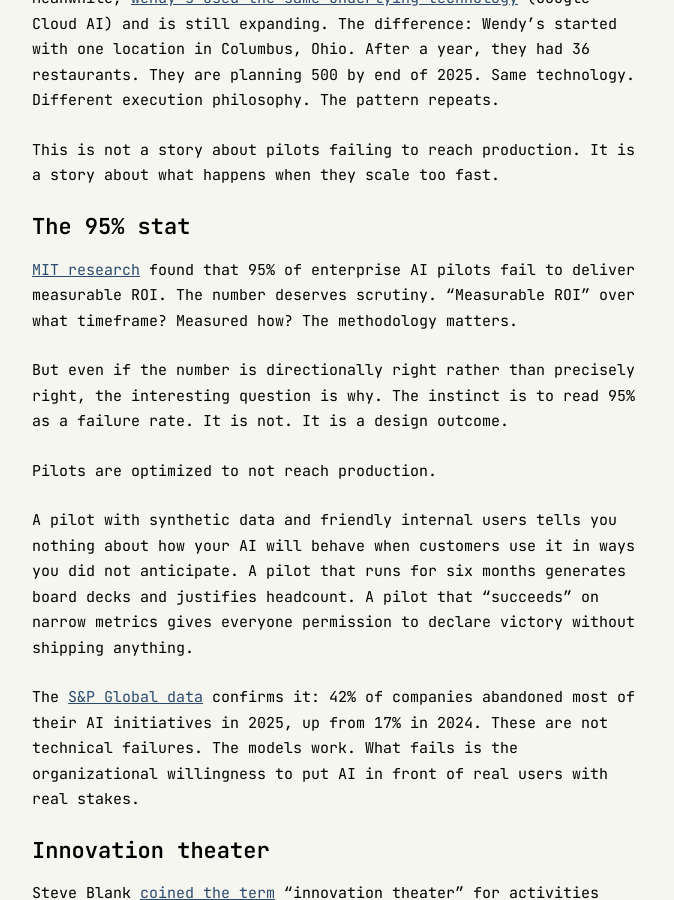
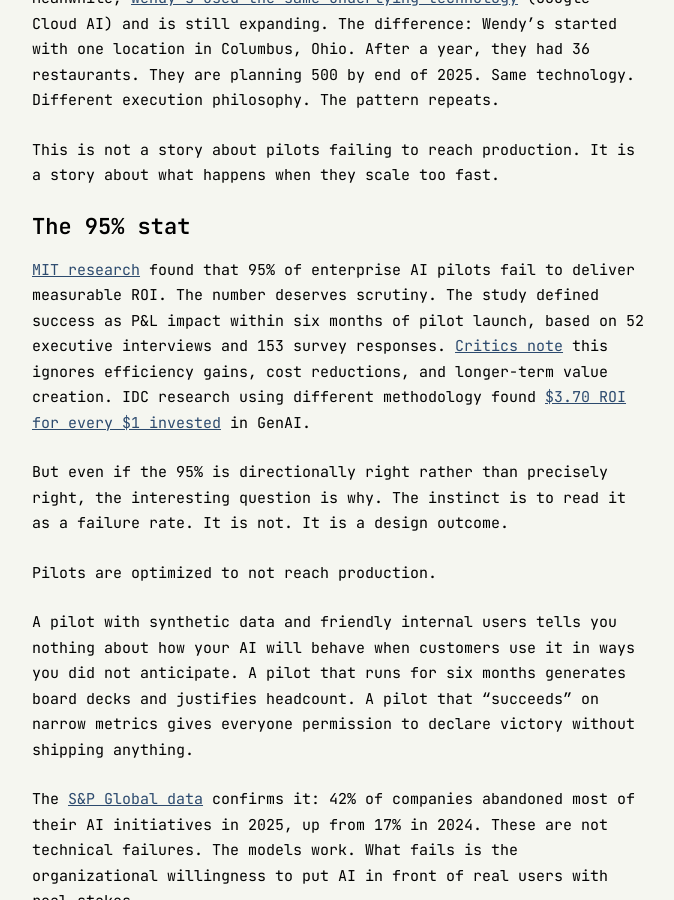
Before and after one commit to ashita-ai/ashita-ai.github.io, a Jekyll site: the page built from _posts/2026-01-22-the-ai-pilot-graveyard.md, in a window 1280 px wide and 900 px high, scrolled down 783 px. Shown: the whole window, without its empty margins (302-976 px from the left). Built offline with Jekyll 4.4.1, drawn with Linux system fonts in a browser that asks for light colours.

Commit message:
Strengthen citations: add methodology caveats, fix attributions, add nuance
- The Trust Gap: Add full DORA breakdown (24% high trust, 49% "somewhat")
- The AI Pilot Graveyard: Add MIT methodology caveats (52 interviews, 6-month window) and IDC counter-research ($3.70 ROI)
- The Incentive Problem: Replace vague "80% failure" with specific IBM Watson data (73% concordance at Manipal, $62M at MD Anderson)
- The Build Is Not the Hard Part: Add methodology note for MIT 67% vendor stat
- The Hollow Codebase: Separate Stanford study from Workplace Intelligence survey attribution

```diff
--- a/_posts/2026-01-22-the-ai-pilot-graveyard.md
+++ b/_posts/2026-01-22-the-ai-pilot-graveyard.md
@@ -16,9 +16,9 @@
 
 ## The 95% stat
 
-[MIT research](https://fortune.com/2025/08/18/mit-report-95-percent-generative-ai-pilots-at-companies-failing-cfo/) found that 95% of enterprise AI pilots fail to deliver measurable ROI. The number deserves scrutiny. "Measurable ROI" over what timeframe? Measured how? The methodology matters.
+[MIT research](https://fortune.com/2025/08/18/mit-report-95-percent-generative-ai-pilots-at-companies-failing-cfo/) found that 95% of enterprise AI pilots fail to deliver measurable ROI. The number deserves scrutiny. The study defined success as P&L impact within six months of pilot launch, based on 52 executive interviews and 153 survey responses. [Critics note](https://www.marketingaiinstitute.com/blog/mit-study-ai-pilots) this ignores efficiency gains, cost reductions, and longer-term value creation. IDC research using different methodology found [$3.70 ROI for every $1 invested](https://www.idc.com/getdoc.jsp?containerId=prUS51765424) in GenAI.
 
-But even if the number is directionally right rather than precisely right, the interesting question is why. The instinct is to read 95% as a failure rate. It is not. It is a design outcome.
+But even if the 95% is directionally right rather than precisely right, the interesting question is why. The instinct is to read it as a failure rate. It is not. It is a design outcome.
 
 Pilots are optimized to not reach production.
 
```
Also changed, not shown: _posts/2026-01-27-the-trust-gap.md (+2 -2 lines), _posts/2026-02-05-the-build-is-not-the-hard-part.md (+1 -1 lines), _posts/2026-02-10-the-hollow-codebase.md (+1 -1 lines), _posts/2026-02-26-the-incentive-problem.md (+1 -1 lines).
